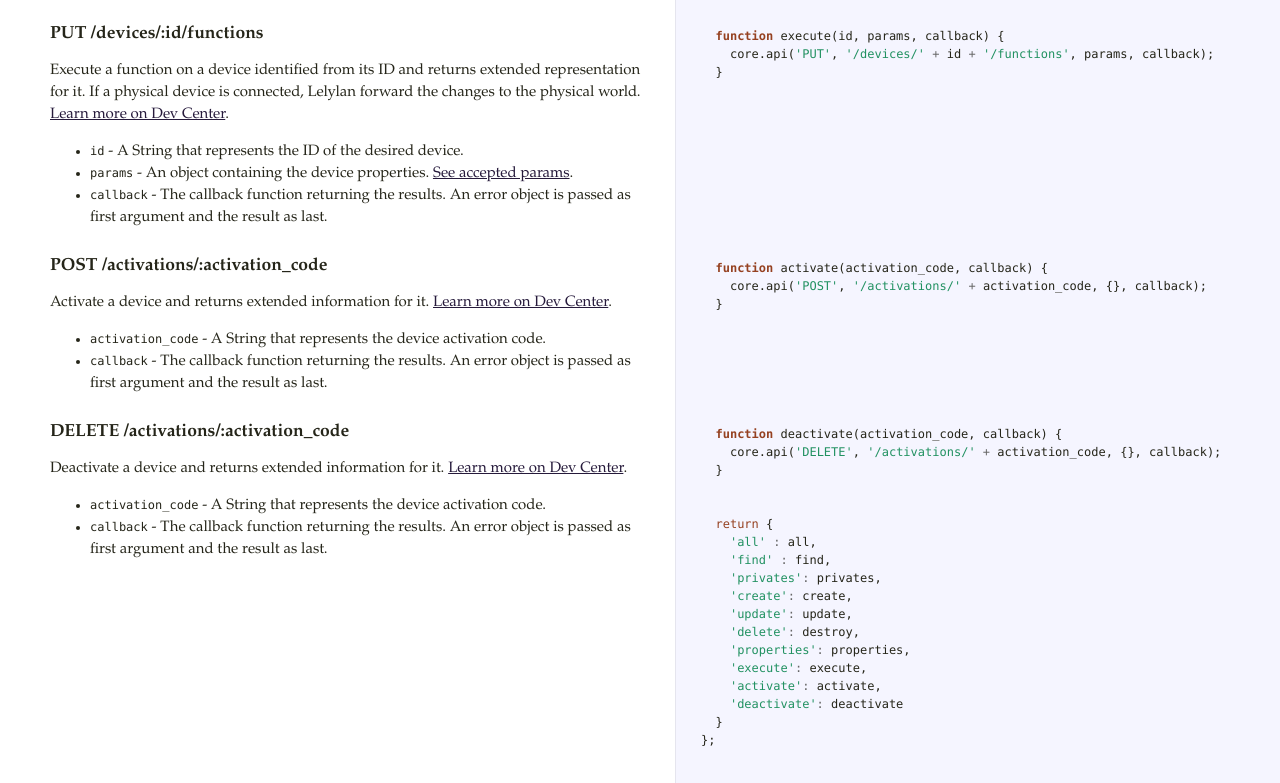
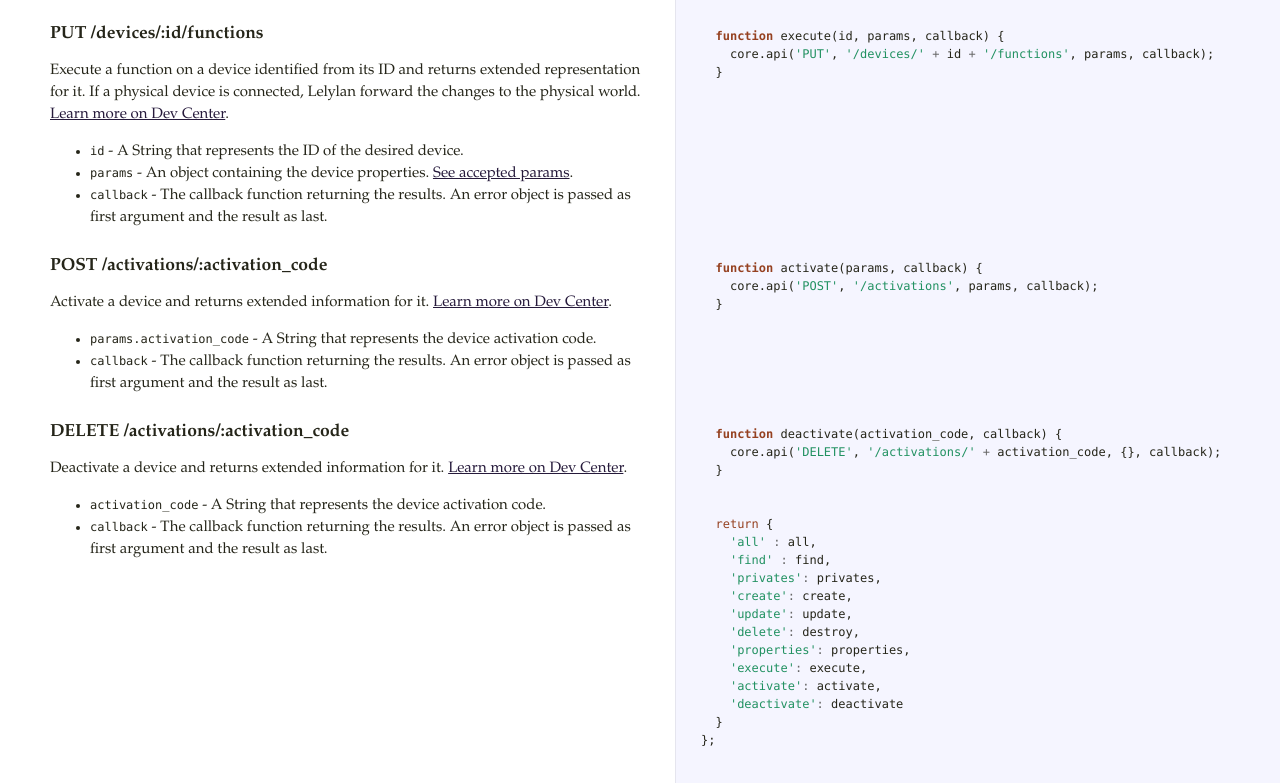
Before and after one commit to lelylan/lelylan-node, a plain HTML site: page device.html in a window 1280 px wide. Shown: the part 1497-2280 px from the top of the page. Drawn offline with Linux system fonts and the light colour scheme.

Commit message:
Updated documentation for activation

```diff
--- a/device.html
+++ b/device.html
@@ -99,11 +99,11 @@ An error object is passed as first argument and the result as last.</li>
 <a href="http://dev.lelylan.com/api/devices/activations#activate-a-device">Learn more on Dev Center</a>.</p>
 
 <ul>
-<li><code>activation_code</code> - A String that represents the device activation code.</li>
+<li><code>params.activation_code</code> - A String that represents the device activation code.</li>
 <li><code>callback</code> - The callback function returning the results.
 An error object is passed as first argument and the result as last.</li>
-</ul>             </td>             <td class="code">               <div class="highlight"><pre>  <span class="kd">function</span> <span class="nx">activate</span><span class="p">(</span><span class="nx">activation_code</span><span class="p">,</span> <span class="nx">callback</span><span class="p">)</span> <span class="p">{</span>
-    <span class="nx">core</span><span class="p">.</span><span class="nx">api</span><span class="p">(</span><span class="s1">&#39;POST&#39;</span><span class="p">,</span> <span class="s1">&#39;/activations/&#39;</span> <span class="o">+</span> <span class="nx">activation_code</span><span class="p">,</span> <span class="p">{},</span> <span class="nx">callback</span><span class="p">);</span>
+</ul>             </td>             <td class="code">               <div class="highlight"><pre>  <span class="kd">function</span> <span class="nx">activate</span><span class="p">(</span><span class="nx">params</span><span class="p">,</span> <span class="nx">callback</span><span class="p">)</span> <span class="p">{</span>
+    <span class="nx">core</span><span class="p">.</span><span class="nx">api</span><span class="p">(</span><span class="s1">&#39;POST&#39;</span><span class="p">,</span> <span class="s1">&#39;/activations&#39;</span><span class="p">,</span> <span class="nx">params</span><span class="p">,</span> <span class="nx">callback</span><span class="p">);</span>
   <span class="p">}</span></pre></div>             </td>           </tr>                               <tr id="section-11">             <td class="docs">               <div class="pilwrap">                 <a class="pilcrow" href="#section-11">&#182;</a>               </div>               <h3>DELETE /activations/:activation_code</h3>
 
 <p>Deactivate a device and returns extended information for it.
```
